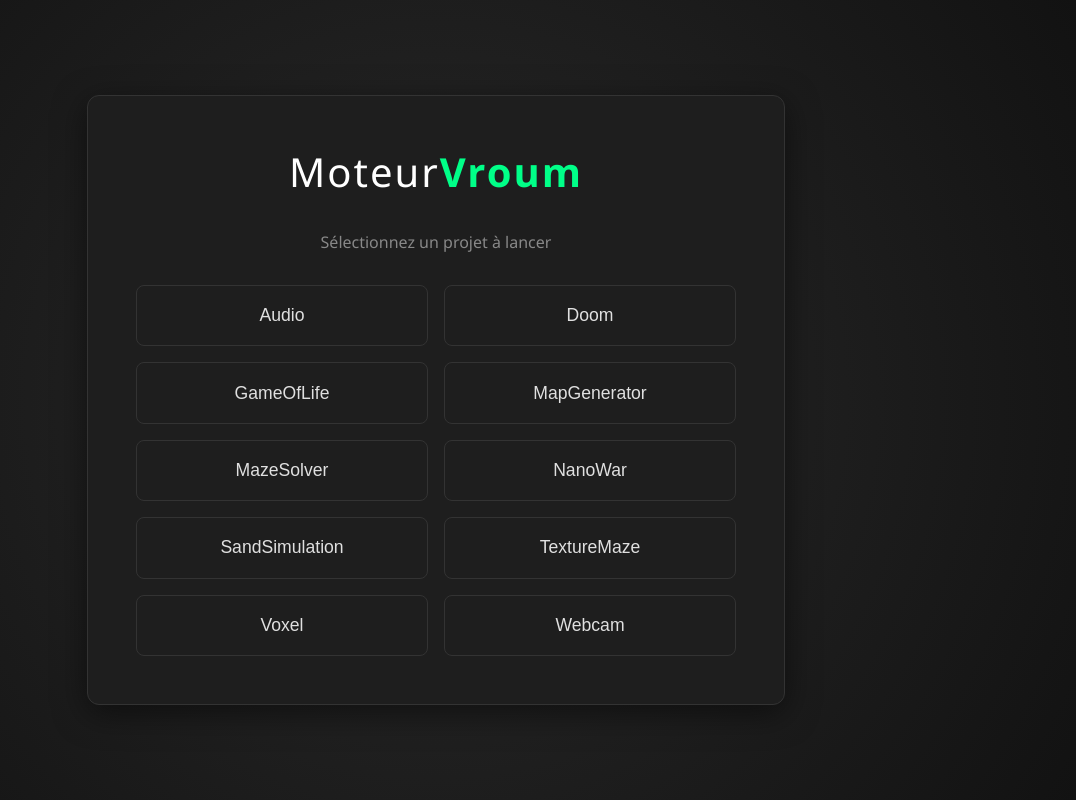
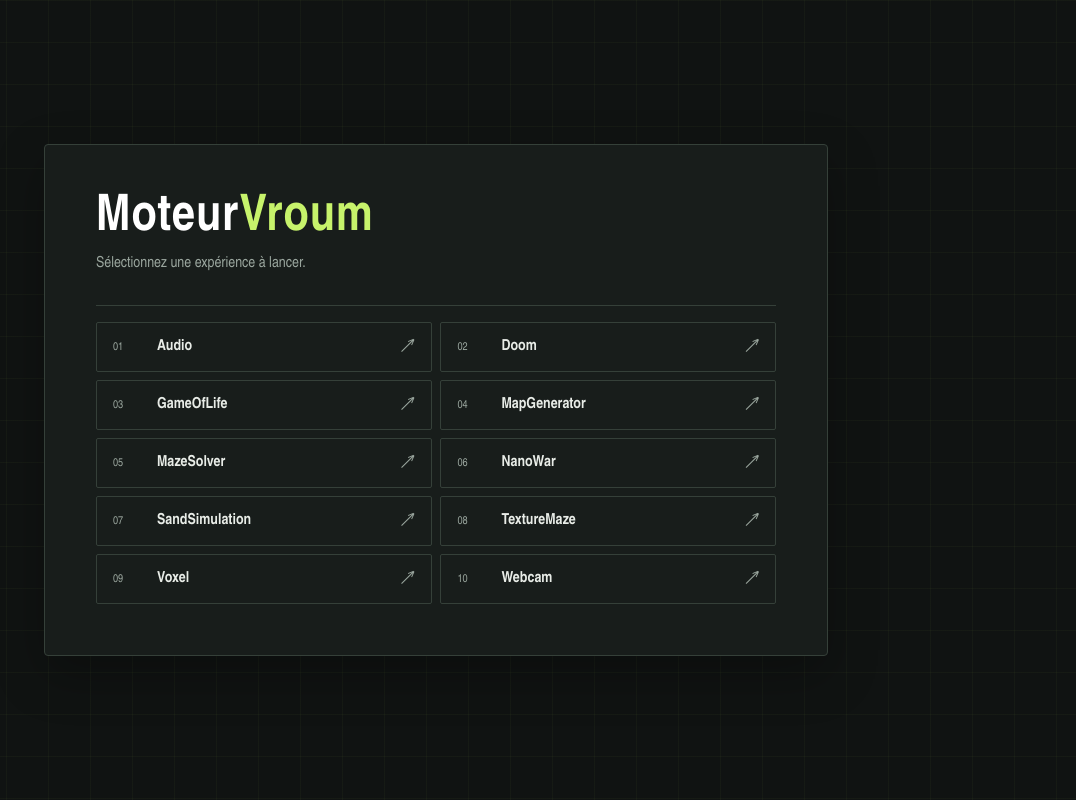
Before and after one commit to aserlite/moteurVroum, a website built with Vite: page index.html in a window 1280 px wide. Shown: the whole page, without its empty margins (204-1280 px from the left). Built offline with nearby package versions, Linux system fonts and the light colour scheme.

Commit message:
rework menu

```diff
--- a/index.html
+++ b/index.html
@@ -7,11 +7,13 @@
     <link rel="icon" type="image/svg+xml" href="/icon.webp" />
     <style>
       :root {
-        --bg-color: #121212;
-        --surface-color: #1e1e1e;
-        --primary-color: #00ff88;
-        --text-color: #e0e0e0;
-        --border-color: #333;
+        --bg-color: #101312;
+        --surface-color: #181d1b;
+        --surface-raised: #202724;
+        --primary-color: #c7f36b;
+        --text-color: #e8ece7;
+        --muted-color: #9aa69e;
+        --border-color: #354039;
       }
 
       html, body {
@@ -20,87 +22,131 @@
         width: 100%;
         height: 100%;
         overflow: hidden;
-        background-color: var(--bg-color);
+        background: var(--bg-color);
         color: var(--text-color);
-        font-family: 'Segoe UI', Tahoma, Geneva, Verdana, sans-serif;
+        font-family: 'Arial Narrow', 'Roboto Condensed', 'Helvetica Neue', sans-serif;
       }
 
       #app {
         width: 100%;
         height: 100%;
+        box-sizing: border-box;
         display: flex;
         justify-content: center;
         align-items: center;
-        background: radial-gradient(circle at center, #2a2a2a 0%, #121212 100%);
+        padding: clamp(1.25rem, 4vw, 4rem);
+        background-color: var(--bg-color);
+        background-image: linear-gradient(rgba(199, 243, 107, 0.035) 1px, transparent 1px),
+          linear-gradient(90deg, rgba(199, 243, 107, 0.035) 1px, transparent 1px);
+        background-size: 42px 42px;
       }
 
       #project-selector {
         background-color: var(--surface-color);
-        padding: 3rem;
-        border-radius: 12px;
-        box-shadow: 0 8px 32px rgba(0, 0, 0, 0.5);
-        text-align: center;
+        padding: clamp(1.5rem, 4vw, 3.25rem);
+        border-radius: 4px;
+        box-shadow: 0 18px 50px rgba(0, 0, 0, 0.28);
+        text-align: left;
         border: 1px solid var(--border-color);
-        max-width: 600px;
-        width: 90%;
+        max-width: 680px;
+        width: min(100%, 680px);
+        animation: selector-in 420ms ease-out both;
+      }
+
+      .selector-header {
+        display: grid;
+        gap: 0.7rem;
       }
 
       #project-selector h1 {
-        margin-top: 0;
-        margin-bottom: 2rem;
-        font-size: 2.5rem;
-        font-weight: 300;
-        letter-spacing: 2px;
+        margin: 0;
+        font-size: clamp(2rem, 6vw, 3.15rem);
+        font-weight: 700;
+        letter-spacing: 0.02em;
+        line-height: 0.95;
         color: #fff;
       }
 
       #project-selector h1 span {
         color: var(--primary-color);
-        font-weight: 600;
+        font-weight: 700;
+      }
+
+      .selector-description {
+        margin: 0;
+        color: var(--muted-color);
+        font-size: 0.95rem;
+      }
+
+      .selector-rule {
+        height: 1px;
+        margin: 2rem 0 1rem;
+        background: var(--border-color);
       }
 
       #project-list {
         display: grid;
-        grid-template-columns: repeat(auto-fit, minmax(200px, 1fr));
-        gap: 1rem;
+        grid-template-columns: repeat(2, minmax(0, 1fr));
+        gap: 0.55rem;
       }
 
       #project-list button {
+        display: grid;
+        grid-template-columns: 2rem 1fr auto;
+        align-items: center;
+        gap: 0.75rem;
+        min-width: 0;
         background: transparent;
         color: var(--text-color);
         border: 1px solid var(--border-color);
-        padding: 1.2rem;
-        font-size: 1.1rem;
-        border-radius: 8px;
+        padding: 0.9rem 1rem;
+        font: inherit;
+        font-size: 0.95rem;
+        text-align: left;
+        border-radius: 2px;
         cursor: pointer;
-        transition: all 0.3s ease;
-        position: relative;
-        overflow: hidden;
+        transition: background-color 160ms ease, border-color 160ms ease, transform 160ms ease;
       }
 
-      #project-list button::before {
-        content: '';
-        position: absolute;
-        top: 0;
-        left: 0;
-        width: 100%;
-        height: 100%;
-        background: var(--primary-color);
-        opacity: 0;
-        transition: opacity 0.3s ease;
-        z-index: 0;
+      .project-index {
+        color: var(--muted-color);
+        font-size: 0.7rem;
+        font-variant-numeric: tabular-nums;
       }
 
-      #project-list button span {
-        position: relative;
-        z-index: 1;
+      .project-name {
+        overflow: hidden;
+        font-weight: 600;
+        text-overflow: ellipsis;
+        white-space: nowrap;
       }
 
       #project-list button:hover {
         border-color: var(--primary-color);
-        color: #fff;
-        transform: translateY(-2px);
-        box-shadow: 0 4px 12px rgba(0, 255, 136, 0.2);
+        background: var(--surface-raised);
+        transform: translateX(3px);
+      }
+
+      #project-list button:hover .project-index,
+      #project-list button:hover .project-arrow {
+        color: var(--primary-color);
+      }
+
+      #project-list button:focus-visible {
+        outline: 2px solid var(--primary-color);
+        outline-offset: 3px;
+      }
+
+      .project-arrow {
+        color: var(--muted-color);
+        font-size: 1.15rem;
+        line-height: 1;
+      }
+
+      @media (max-width: 560px) {
+        #project-list {
+          grid-template-columns: 1fr;
+        }
       }
 
       canvas {
--- a/src/engine/ProjectLoader.js
+++ b/src/engine/ProjectLoader.js
@@ -43,23 +43,33 @@ export class ProjectLoader {
         }
 
         this.appElement.innerHTML = `
-            <div id="project-selector">
-                <h1>Moteur<span>Vroum</span></h1>
-                <p style="color: #888; margin-bottom: 2rem;">Sélectionnez un projet à lancer</p>
-                <div id="project-list"></div>
-            </div>
+            <main id="project-selector">
+                <header class="selector-header">
+                    <h1>Moteur<span>Vroum</span></h1>
+                    <p class="selector-description">Sélectionnez une expérience à lancer.</p>
+                </header>
+                <div class="selector-rule" aria-hidden="true"></div>
+                <div id="project-list" aria-label="Projets disponibles"></div>
+            </main>
         `;
 
         const projectList = this.appElement.querySelector('#project-list');
 
+        let projectIndex = 0;
         for (const path in this.projectModules) {
             const fileName = path.split('/').pop();
             const projectName = fileName.replace('.js', '');
 
             const button = document.createElement('button');
-            button.innerHTML = `<span>${projectName}</span>`;
+            button.type = 'button';
+            button.innerHTML = `
+                <span class="project-index">${String(projectIndex + 1).padStart(2, '0')}</span>
+                <span class="project-name">${projectName}</span>
+                <span class="project-arrow" aria-hidden="true">↗</span>
+            `;
             button.onclick = () => this.launchProject(path, projectName, null);
             projectList.appendChild(button);
+            projectIndex += 1;
         }
     }
 
--- a/vite.config.js
+++ b/vite.config.js
@@ -2,7 +2,7 @@ import { defineConfig } from 'vite';
 
 export default defineConfig(({ command, mode }) => {
   return {
-    base: './', // Utiliser un chemin relatif garantit que ça marche peu importe le sous-dossier sur GitHub Pages
+    base: './',
 
     build: {
       outDir: 'dist',
```
